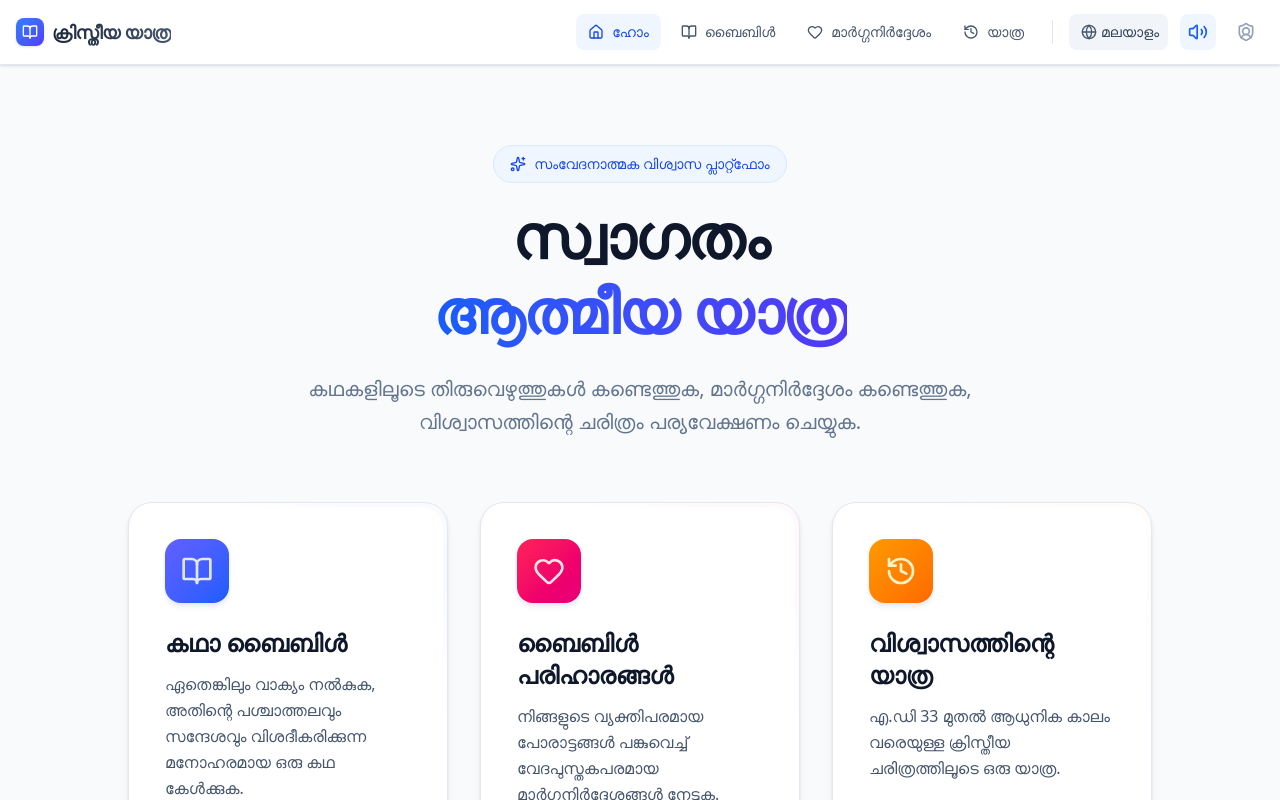
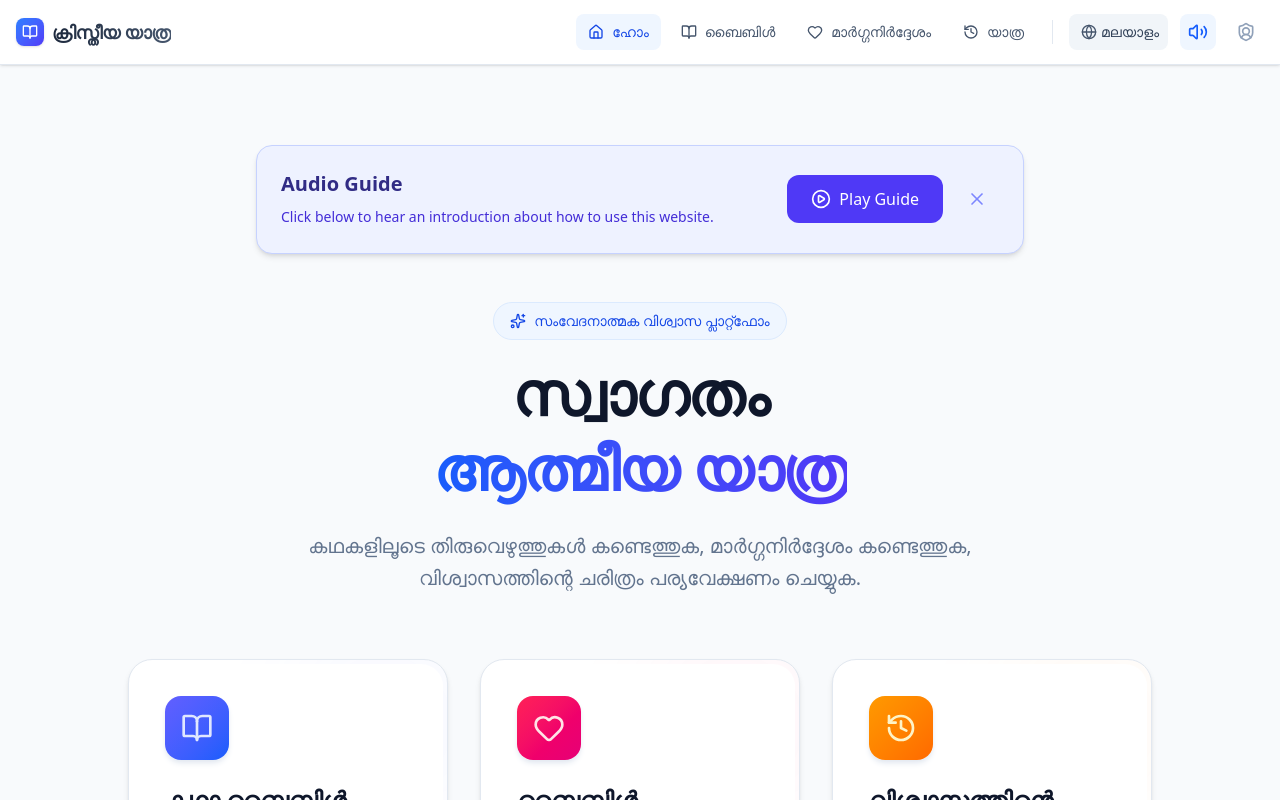
Before and after one commit to GeorgkuttyMC-bit/biblesolutions-, a React (Vite) app: page /bible in a window 1280 px wide. Shown: the top 800 px of the page. Built offline with nearby package versions, Linux system fonts and the light colour scheme; no server answers.

Commit message:
feat: add welcome audio and improve Bible navigation
Introduced a multilingual welcome audio feature on the dashboard and implemented book/chapter/verse selection UI in the Story Bible component.

```diff
--- a/src/components/HomeDashboard.tsx
+++ b/src/components/HomeDashboard.tsx
@@ -1,14 +1,65 @@
 import { useState, useEffect } from 'react';
 import { Link } from 'react-router-dom';
-import { BookOpen, Heart, History, ArrowRight, Sparkles, Navigation, Loader2 } from 'lucide-react';
-import { motion } from 'motion/react';
+import { BookOpen, Heart, History, ArrowRight, Sparkles, Navigation, Loader2, PlayCircle, X } from 'lucide-react';
+import { motion, AnimatePresence } from 'motion/react';
 import { translations } from '../translations';
+import { playAudio, stopAudio } from '../lib/ttsUtils';
 
 export function HomeDashboard({ language }: { language: string }) {
   const t = translations[language].home;
+  const [showWelcome, setShowWelcome] = useState(true);
+
+  const playWelcomeAudio = () => {
+    const welcomeText = language === 'English'
+      ? "Welcome to the Holy AI experience. This website is designed to help you explore the Bible in an interactive and comforting way. You can use the Story Bible to read verses with historical context and stories. If you need comfort, visit the Biblical Solutions page. To trace historical events, use the Journey Timeline. Select an option below to begin."
+      : language === 'Malayalam'
+      ? "Holy AI അനുഭവത്തിലേക്ക് സ്വാഗതം. നിങ്ങൾക്ക് ഈ വെബ്സൈറ്റ് വഴി ബൈബിൾ കഥകളിലൂടെയും ചരിത്രത്തിലൂടെയും പഠിക്കാം. സ്റ്റോറി ബൈബിൾ ഉപയോഗിച്ച് ഓരോ വചനത്തിന്റെയും സന്ദർഭവും അർത്ഥവും മനസ്സിലാക്കാം. ആശ്വാസത്തിനായി ബിബ്ലിക്കൽ സൊല്യൂഷൻസ് സന്ദർശിക്കുക. താഴെയുള്ള ഓപ്ഷനുകളിൽ നിന്ന് തിരഞ്ഞെടുക്കുക."
+      : "Willkommen beim Holy AI Erlebnis. Diese Website soll Ihnen helfen, die Bibel auf interaktive und tröstende Weise zu erkunden. Sie können die Geschichte der Bibel nutzen. Wählen Sie unten eine Option, um zu beginnen.";
+
+    playAudio(welcomeText, language);
+    setShowWelcome(false);
+  };
+
+  const skipWelcome = () => {
+    setShowWelcome(false);
+    stopAudio();
+  };
 
   return (
-    <div className="flex flex-col items-center max-w-5xl mx-auto py-12">
+    <div className="flex flex-col items-center max-w-5xl mx-auto py-12 relative">
+      <AnimatePresence>
+        {showWelcome && (
+          <motion.div
+            initial={{ opacity: 0, y: -20 }}
+            animate={{ opacity: 1, y: 0 }}
+            exit={{ opacity: 0, scale: 0.9 }}
+            className="w-full max-w-3xl mb-12 bg-indigo-50 border border-indigo-200 rounded-2xl p-6 shadow-md flex flex-col md:flex-row items-center gap-6"
+          >
+            <div className="flex-1">
+              <h3 className="text-xl font-bold text-indigo-900 mb-2">Audio Guide</h3>
+              <p className="text-indigo-700 leading-relaxed text-sm">
+                Click below to hear an introduction about how to use this website.
+              </p>
+            </div>
+            <div className="flex items-center gap-3 w-full md:w-auto">
+              <button
+                onClick={playWelcomeAudio}
+                className="flex-1 md:flex-none flex items-center justify-center gap-2 bg-indigo-600 hover:bg-indigo-700 text-white px-6 py-3 rounded-xl font-medium transition-colors"
+              >
+                <PlayCircle className="w-5 h-5" /> Play Guide
+              </button>
+              <button
+                onClick={skipWelcome}
+                className="p-3 text-indigo-400 hover:text-indigo-600 hover:bg-indigo-100 rounded-xl transition-colors"
+                title="Dismiss"
+              >
+                <X className="w-5 h-5" />
+              </button>
+            </div>
+          </motion.div>
+        )}
+      </AnimatePresence>
+
       <div className="text-center mb-16 space-y-6 max-w-3xl">
         <div className="inline-flex items-center gap-2 px-4 py-2 rounded-full bg-blue-50 border border-blue-100 text-blue-700 font-medium text-sm mb-4">
           <Sparkles className="w-4 h-4" />
--- a/src/components/StoryBible.tsx
+++ b/src/components/StoryBible.tsx
@@ -1,24 +1,47 @@
-import { useState } from 'react';
+import { useState, useEffect } from 'react';
 import Markdown from 'react-markdown';
 import { Loader2, PlayCircle, Book, Search, Sparkles, Ear, Square } from 'lucide-react';
 import { translations } from '../translations';
 import { playAudio, stopAudio } from '../lib/ttsUtils';
 
+const oldTestamentBooks = [
+  "Genesis", "Exodus", "Leviticus", "Numbers", "Deuteronomy", "Joshua", "Judges", "Ruth",
+  "1 Samuel", "2 Samuel", "1 Kings", "2 Kings", "1 Chronicles", "2 Chronicles", "Ezra", "Nehemiah",
+  "Esther", "Job", "Psalms", "Proverbs", "Ecclesiastes", "Song of Solomon", "Isaiah", "Jeremiah",
+  "Lamentations", "Ezekiel", "Daniel", "Hosea", "Joel", "Amos", "Obadiah", "Jonah", "Micah",
+  "Nahum", "Habakkuk", "Zephaniah", "Haggai", "Zechariah", "Malachi"
+];
+
+const newTestamentBooks = [
+  "Matthew", "Mark", "Luke", "John", "Acts", "Romans", "1 Corinthians", "2 Corinthians",
+  "Galatians", "Ephesians", "Philippians", "Colossians", "1 Thessalonians", "2 Thessalonians",
+  "1 Timothy", "2 Timothy", "Titus", "Philemon", "Hebrews", "James", "1 Peter", "2 Peter",
+  "1 John", "2 John", "3 John", "Jude", "Revelation"
+];
+
 export function StoryBible({ language, ttsEnabled }: { language: string, ttsEnabled: boolean }) {
-  const [verse, setVerse] = useState('');
+  const [verseText, setVerseText] = useState('');
+  const [selectedBook, setSelectedBook] = useState('');
+  const [chapter, setChapter] = useState('');
+  const [verseNum, setVerseNum] = useState('');
+
   const [story, setStory] = useState('');
   const [loading, setLoading] = useState(false);
   const t = translations[language].bible;
 
+  const currentVerse = selectedBook ? `${selectedBook} ${chapter ? chapter : ''}${chapter && verseNum ? ':' + verseNum : ''}`.trim() : verseText;
+
   const getStory = async () => {
-    if (!verse.trim()) return;
+    const finalVerse = selectedBook ? `${selectedBook} ${chapter ? chapter : ''}${chapter && verseNum ? ':' + verseNum : ''}`.trim() : verseText;
+    if (!finalVerse) return;
+
     setLoading(true);
     setStory('');
     try {
       const res = await fetch('/api/story', {
         method: 'POST',
         headers: { 'Content-Type': 'application/json' },
-        body: JSON.stringify({ verse, language })
+        body: JSON.stringify({ verse: finalVerse, language })
       });
       const text = await res.text();
       let data;
@@ -86,19 +109,61 @@ export function StoryBible({ language, ttsEnabled }: { language: string, ttsEnab
         </div>
       </div>
 
-      <div className="flex flex-col sm:flex-row gap-4 bg-white p-4 rounded-2xl shadow-md border border-slate-200">
-        <input
-          type="text"
-          value={verse}
-          onChange={e => setVerse(e.target.value)}
-          onKeyDown={e => e.key === 'Enter' && getStory()}
-          placeholder={t.placeholder}
-          className="flex-1 px-6 py-4 rounded-xl border border-slate-200 bg-slate-50 focus:bg-white focus:outline-none focus:ring-2 focus:ring-indigo-500 text-lg transition-all"
-        />
+      <div className="flex flex-col gap-4 bg-white p-6 rounded-2xl shadow-md border border-slate-200">
+        <div className="flex flex-col sm:flex-row gap-4">
+          <select
+            value={selectedBook}
+            onChange={e => setSelectedBook(e.target.value)}
+            className="flex-1 px-4 py-3 rounded-xl border border-slate-200 bg-slate-50 focus:bg-white focus:outline-none focus:ring-2 focus:ring-indigo-500 text-lg transition-all"
+          >
+            <option value="">Select a Book (Optional)</option>
+            <optgroup label="Old Testament">
+              {oldTestamentBooks.map(b => <option key={b} value={b}>{b}</option>)}
+            </optgroup>
+            <optgroup label="New Testament">
+              {newTestamentBooks.map(b => <option key={b} value={b}>{b}</option>)}
+            </optgroup>
+          </select>
+
+          {selectedBook && (
+            <div className="flex flex-row gap-4 flex-1">
+              <input
+                type="number"
+                value={chapter}
+                onChange={e => setChapter(e.target.value)}
+                onKeyDown={e => e.key === 'Enter' && getStory()}
+                placeholder="Chapter"
+                min="1"
+                className="w-1/2 px-4 py-3 rounded-xl border border-slate-200 bg-slate-50 focus:bg-white focus:outline-none focus:ring-2 focus:ring-indigo-500 text-lg transition-all"
+              />
+              <input
+                type="number"
+                value={verseNum}
+                onChange={e => setVerseNum(e.target.value)}
+                onKeyDown={e => e.key === 'Enter' && getStory()}
+                placeholder="Verse"
+                min="1"
+                className="w-1/2 px-4 py-3 rounded-xl border border-slate-200 bg-slate-50 focus:bg-white focus:outline-none focus:ring-2 focus:ring-indigo-500 text-lg transition-all"
+              />
+            </div>
+          )}
+        </div>
+
+        {!selectedBook && (
+          <input
+            type="text"
+            value={verseText}
+            onChange={e => setVerseText(e.target.value)}
+            onKeyDown={e => e.key === 'Enter' && getStory()}
+            placeholder={t.placeholder}
+            className="w-full px-6 py-4 rounded-xl border border-slate-200 bg-slate-50 focus:bg-white focus:outline-none focus:ring-2 focus:ring-indigo-500 text-lg transition-all"
+          />
+        )}
+
         <button
           onClick={getStory}
-          disabled={loading || !verse.trim()}
-          className="px-10 py-4 bg-gradient-to-r from-indigo-600 to-blue-600 text-white rounded-xl font-bold text-lg hover:from-indigo-700 hover:to-blue-700 shadow-lg hover:shadow-xl transition-all disabled:opacity-50 disabled:cursor-not-allowed flex items-center justify-center gap-2"
+          disabled={loading || !currentVerse}
+          className="w-full sm:w-auto px-10 py-4 mt-2 bg-gradient-to-r from-indigo-600 to-blue-600 text-white rounded-xl font-bold text-lg hover:from-indigo-700 hover:to-blue-700 shadow-lg hover:shadow-xl transition-all disabled:opacity-50 disabled:cursor-not-allowed flex items-center justify-center gap-2 self-end"
         >
           {loading ? <Loader2 className="w-6 h-6 animate-spin" /> : t.button}
         </button>
@@ -108,7 +173,7 @@ export function StoryBible({ language, ttsEnabled }: { language: string, ttsEnab
         <div className="bg-white border-2 border-indigo-100 rounded-3xl p-8 sm:p-12 shadow-xl prose prose-lg prose-indigo max-w-none relative overflow-hidden">
           <div className="absolute top-0 left-0 w-2 h-full bg-indigo-500"></div>
           <div className="flex flex-col sm:flex-row justify-between items-start sm:items-center mb-8 pb-6 border-b border-slate-100 gap-4">
-            <h3 className="text-3xl font-bold font-serif text-slate-900 m-0">{t.exploring} "{verse}"</h3>
+            <h3 className="text-3xl font-bold font-serif text-slate-900 m-0">{t.exploring} "{currentVerse}"</h3>
             {ttsEnabled && (
               <div className="flex gap-2">
                 <button
```
